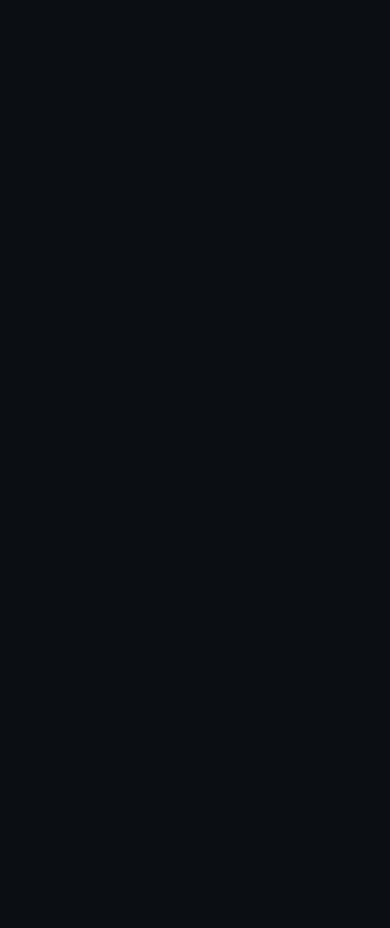
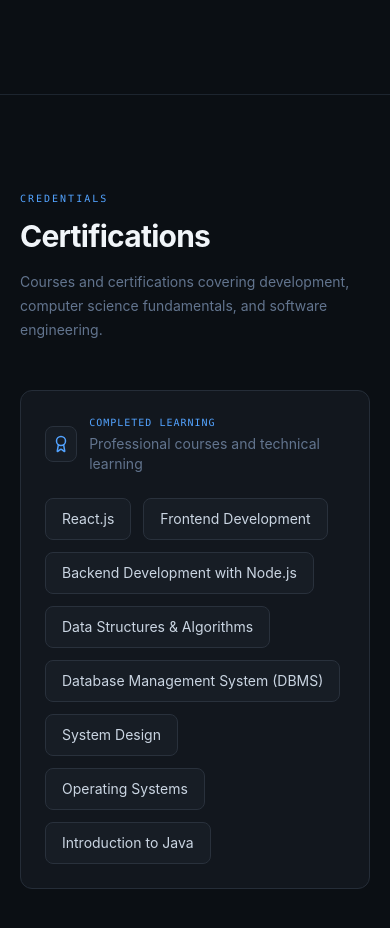
Before and after one commit to aimgodheretest/Portfolio, a React (Vite) app: page / in a window 390 px wide. Shown: the part 6356-7284 px from the top of the page. Before the commit the page ends 6450 px from the top, so only its background shows below. Built offline with nearby package versions, Linux system fonts and the light colour scheme.

Commit message:
feat: add Certifications page and integrate into main layout

```diff
--- a/src/App.jsx
+++ b/src/App.jsx
@@ -3,7 +3,7 @@ import Home from "./pages/Home";
 import Projects from "./pages/Projects";
 import Skills from "./pages/Skills";
 import Education from "./pages/Education";
-
+import Certifications from "./pages/Certifications";
 function App() {
   return (
     <div className="min-h-screen bg-[#0b0f14] text-slate-200">
@@ -14,6 +14,7 @@ function App() {
         <Projects />
         <Skills />
         <Education />
+        <Certifications />
       </main>
     </div>
   );
--- /dev/null
+++ b/src/data/certifications.js
@@ -0,0 +1,12 @@
+const certifications = [
+  "React.js",
+  "Frontend Development",
+  "Backend Development with Node.js",
+  "Data Structures & Algorithms",
+  "Database Management System (DBMS)",
+  "System Design",
+  "Operating Systems",
+  "Introduction to Java",
+];
+
+export default certifications;
--- /dev/null
+++ b/src/pages/Certifications.jsx
@@ -0,0 +1,61 @@
+import { Award } from "lucide-react";
+import certifications from "../data/certifications";
+
+function Certifications() {
+  return (
+    <section
+      id="certifications"
+      className="border-t border-[#1d252f] px-5 py-24 sm:px-8 md:px-12 lg:px-16 xl:px-20"
+    >
+      <div className="mx-auto max-w-6xl">
+        {/* Header */}
+        <div className="mb-12">
+          <p className="mb-3 font-mono text-[10px] uppercase tracking-[0.2em] text-blue-400">
+            Credentials
+          </p>
+
+          <h2 className="text-3xl font-bold tracking-tight text-slate-100 sm:text-4xl">
+            Certifications
+          </h2>
+
+          <p className="mt-4 max-w-2xl text-sm leading-6 text-slate-500 sm:text-base">
+            Courses and certifications covering development, computer science
+            fundamentals, and software engineering.
+          </p>
+        </div>
+
+        {/* Certifications */}
+        <div className="rounded-xl border border-[#252d38] bg-[#12171e] p-6 sm:p-8">
+          <div className="mb-6 flex items-center gap-3">
+            <div className="flex h-9 w-9 items-center justify-center rounded-lg border border-[#29313c] bg-[#171d25] text-blue-400">
+              <Award size={18} />
+            </div>
+
+            <div>
+              <p className="font-mono text-[10px] uppercase tracking-widest text-blue-400">
+                Completed Learning
+              </p>
+
+              <p className="mt-1 text-sm text-slate-500">
+                Professional courses and technical learning
+              </p>
+            </div>
+          </div>
+
+          <div className="flex flex-wrap gap-3">
+            {certifications.map((certification) => (
+              <div
+                key={certification}
+                className="rounded-lg border border-[#29313c] bg-[#171d25] px-4 py-2.5 text-sm text-slate-300 transition-all duration-200 hover:border-blue-400/40 hover:text-blue-400"
+              >
+                {certification}
+              </div>
+            ))}
+          </div>
+        </div>
+      </div>
+    </section>
+  );
+}
+
+export default Certifications;
--- a/src/pages/Education.jsx
+++ b/src/pages/Education.jsx
@@ -69,7 +69,7 @@ function Education() {
               }`}
             >
               {/* Timeline point */}
-              <div className="absolute -left-[37px] top-8 h-2.5 w-2.5 rounded-full border-2 border-blue-400 bg-[#0b0f14] sm:-left-[45px]" />
+              <div className="absolute -left-9.25 top-8 h-2.5 w-2.5 rounded-full border-2 border-blue-400 bg-[#0b0f14] sm:-left-11.25" />
 
               <article className="rounded-xl border border-[#252d38] bg-[#12171e] p-6 transition-all duration-300 hover:border-blue-400/30">
                 <div className="flex flex-col gap-6 sm:flex-row sm:items-start sm:justify-between">
```
